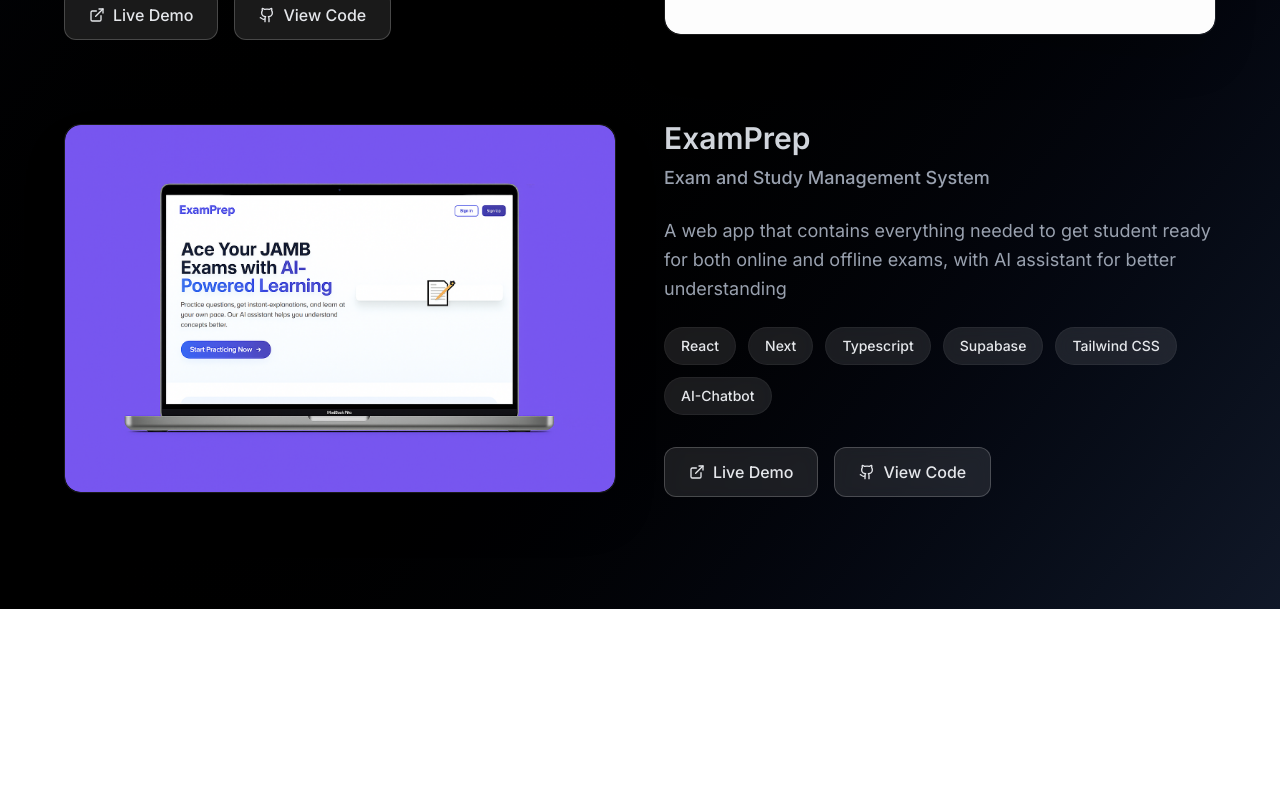
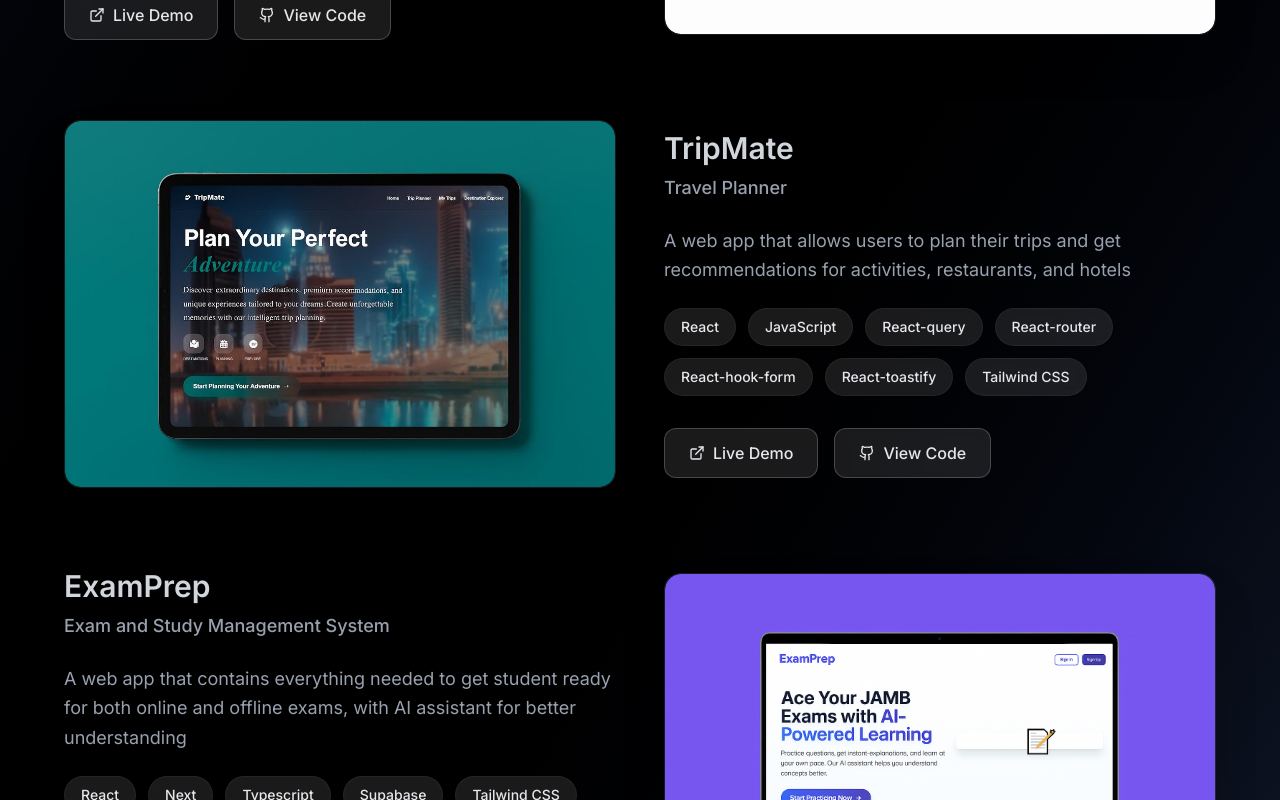
Before and after one commit to Stephen-Ogunjobi/portfolio, a React (Vite) app: page /projects in a window 1280 px wide. Shown: the part 1020-1820 px from the top of the page. Before the commit the page ends 1629 px from the top, so only its background shows below. Built offline with nearby package versions, Linux system fonts and the light colour scheme.

Commit message:
tripmate project added

```diff
--- a/src/pages/Projects.tsx
+++ b/src/pages/Projects.tsx
@@ -64,6 +64,26 @@ export default function Projects() {
     },
     {
       id: 3,
+      title: "TripMate",
+      subtitle: "Travel Planner",
+      description:
+        "A web app that allows users to plan their trips and get recommendations for activities, restaurants, and hotels",
+      image: "tripmate--mockup.jpg",
+      technologies: [
+        "React",
+        "JavaScript",
+        "React-query",
+        "React-router",
+        "React-hook-form",
+        "React-toastify",
+
+        "Tailwind CSS",
+      ],
+      liveUrl: "https://tripmate-e24v.vercel.app/",
+      githubUrl: "https://github.com/Stephen-Ogunjobi/TripMate",
+    },
+    {
+      id: 4,
       title: "ExamPrep",
       subtitle: "Exam  and Study Management System",
       description:
```
Also changed, not shown: public/tripmate--mockup.jpg (added).
